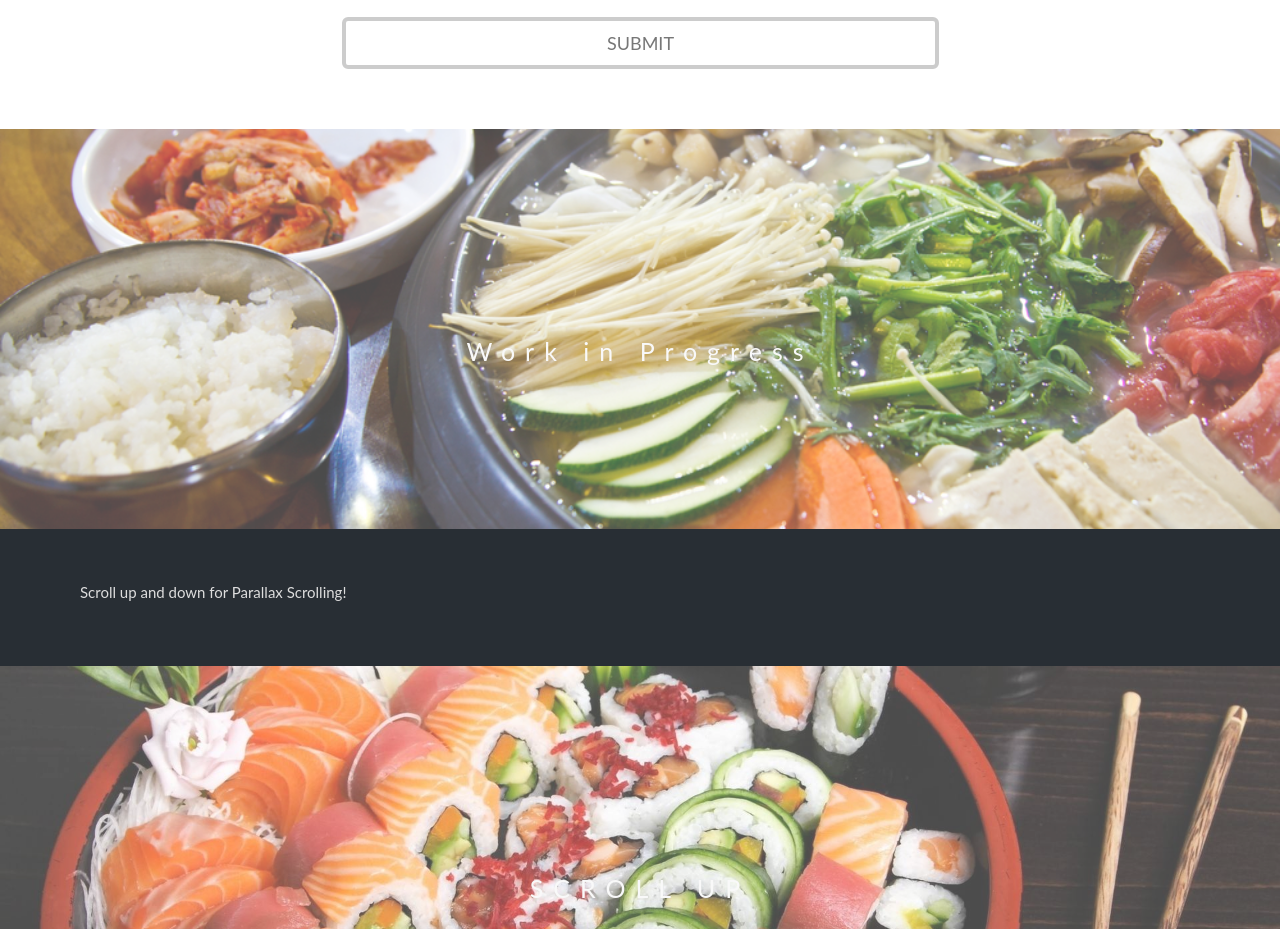
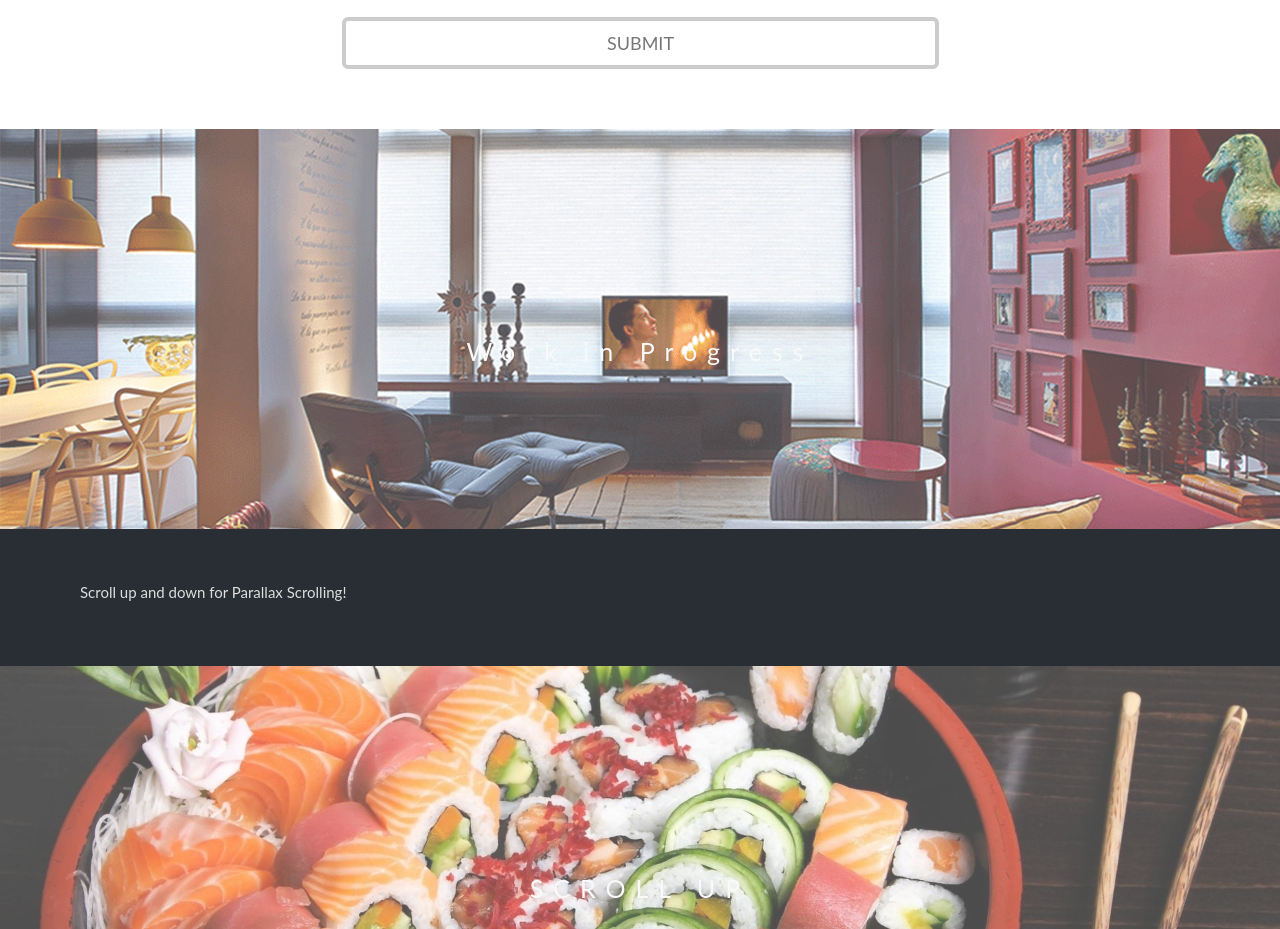
Before and after one commit to joelvanderhoof/Group-Project-1, a website: page index.html in a window 1280 px wide. Shown: the part 1185-2114 px from the top of the page. Drawn offline with nearby package versions, Linux system fonts and the light colour scheme.

Commit message:
interior picture update

```diff
--- a/assets/css/style.css
+++ b/assets/css/style.css
@@ -21,7 +21,7 @@ body, html {
 }
 
 .bgimg-2 {
-  background-image: url("../images/background/hotpot.jpg");
+  background-image: url("../images/background/interior.jpg");
   min-height: 400px;
 }
 
```
Also changed, not shown: assets/images/background/interior.jpg (added).
